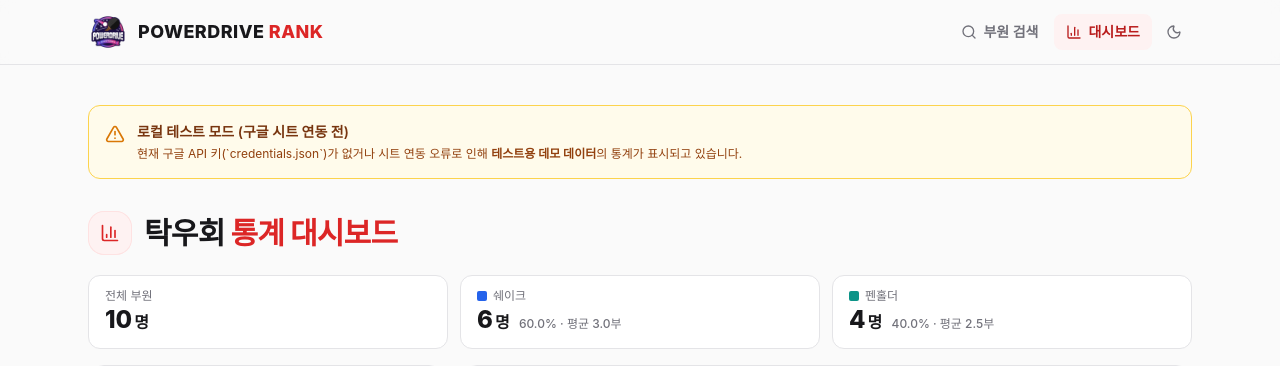
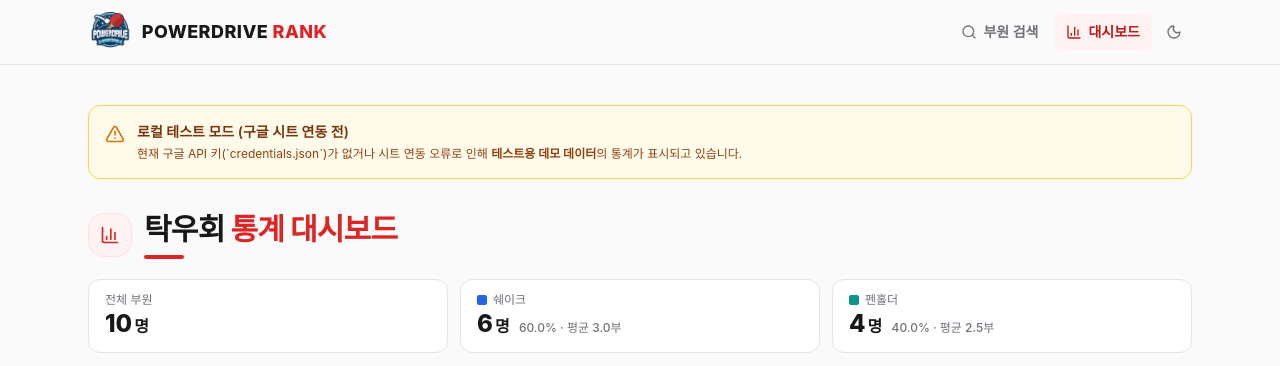
Before and after one commit to alsh02/Hanyang-University-ERICA-PingPong-Rank, a Flask app: page /stats in a window 1280 px wide. Shown: the top 366 px of the page. Run offline with Flask 3, Linux system fonts and the light colour scheme; some libraries are stand-ins or nearby versions; some web fonts are replaced.

Commit message:
Design: Swap in the new club logo and match the two page titles
The new badge keeps its own navy and light blue: the red rubber in it sits
almost on top of the site accent (#cd3b3b vs #dc2626), so the two read as one
family, and a desaturated version of the badge looked lifeless next to it.

- Cut the opaque white background out of the supplied artwork, trim it, and
  regenerate the header logo, favicon, iOS icon and the Open Graph image
- The badge is no longer square, so the header image keeps its aspect ratio
- Give the iOS home-screen icon a white tile, since those are never transparent
- Add the same accent rule under the dashboard title that the search page has

Co-Authored-By: Claude Opus 5 <noreply@anthropic.com>
Claude-Session: https://claude.ai/code/session_01EHjAAg4jatWM7ZBxmAp2dE

```diff
--- a/templates/base.html
+++ b/templates/base.html
@@ -74,7 +74,7 @@
         <div class="mx-auto flex h-16 max-w-6xl items-center justify-between gap-2 px-4 sm:px-6">
             <!-- Logo -->
             <a href="{{ url_for('index') }}" class="flex flex-shrink-0 items-center gap-2.5">
-                <img src="{{ url_for('static', filename='logo-96.png') }}" alt="" width="40" height="40" class="h-9 w-9 sm:h-10 sm:w-10">
+                <img src="{{ url_for('static', filename='logo-96.png') }}" alt="" width="44" height="40" class="h-9 w-auto sm:h-10">
                 <span class="text-sm font-extrabold tracking-wide sm:text-lg">
                     POWERDRIVE <span class="text-red-600 dark:text-red-400">RANK</span>
                 </span>
--- a/templates/stats.html
+++ b/templates/stats.html
@@ -21,9 +21,12 @@
     <span class="flex h-11 w-11 flex-shrink-0 items-center justify-center rounded-2xl bg-red-50 text-red-600 ring-1 ring-inset ring-red-100 dark:bg-red-500/10 dark:text-red-400 dark:ring-red-500/20">
         <i data-lucide="bar-chart-3" class="h-5 w-5"></i>
     </span>
-    <h1 class="text-2xl font-extrabold tracking-tight sm:text-3xl">
-        탁우회 <span class="text-red-600 dark:text-red-400">통계 대시보드</span>
-    </h1>
+    <div>
+        <h1 class="text-2xl font-extrabold tracking-tight sm:text-3xl">
+            탁우회 <span class="text-red-600 dark:text-red-400">통계 대시보드</span>
+        </h1>
+        <span class="mt-2 block h-1 w-10 rounded-full bg-red-600 dark:bg-rubber"></span>
+    </div>
 </div>
 
 <!-- Summary Tiles -->
```
Also changed, not shown: public/static/apple-touch-icon.png, public/static/favicon-32.png, public/static/logo-96.png, public/static/logo.png, public/static/og-image.jpg.
